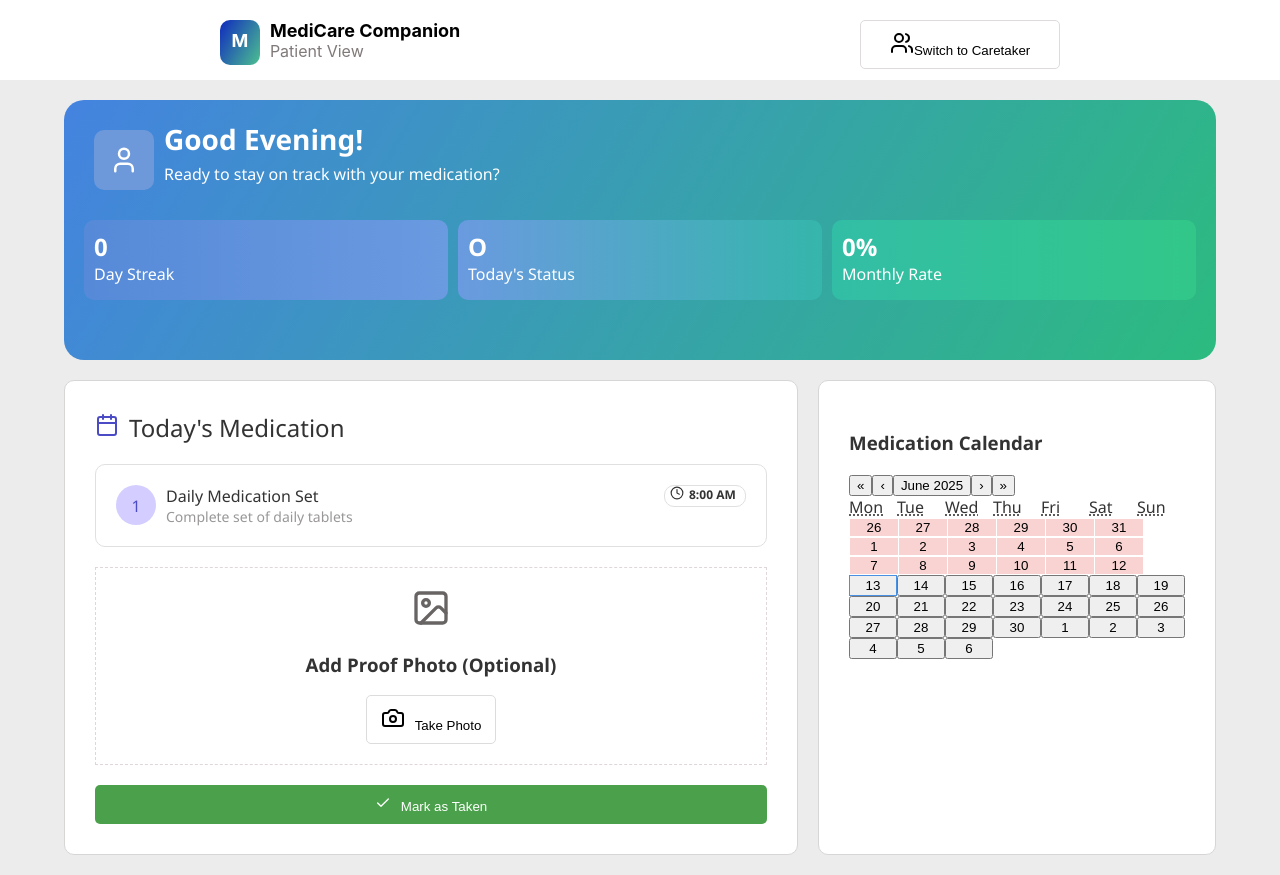
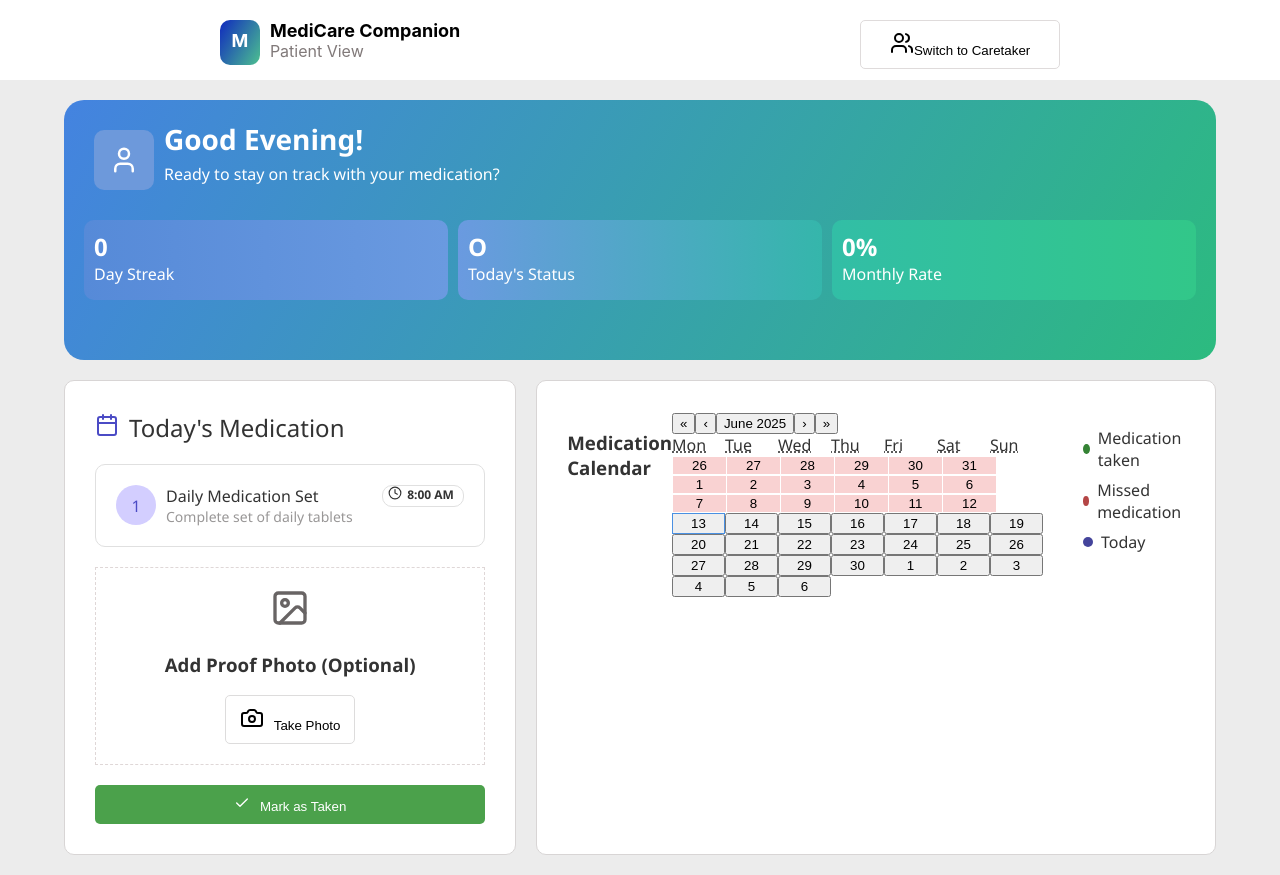
Before and after one commit to Naveed69/meds-buddy-check, a React (Create React App) app in the folder meds-buddy-check/: page / in a window 1280 px wide. Both pictures are taken after a click on the button "Continue as Patient". Built offline with nearby package versions, Linux system fonts and the light colour scheme.

Commit message:
completed recent activity

```diff
--- a/meds-buddy-check/src/Components/CaretakerDashboard.jsx
+++ b/meds-buddy-check/src/Components/CaretakerDashboard.jsx
@@ -7,15 +7,12 @@ import {
   Route,
   NavLink,
 } from "react-router-dom";
-import PatientDashboard from "./PatientDashboard";
-import { OnBording } from "./Onboarding";
 import Notifications from "./routes/Notifications";
 import Calenderview from "./routes/CalenderView";
 import RecentActivity from "./routes/RecentActivity";
 import Overview from "./routes/Overview";
 
 const CaretakerDashboard = () => {
-  //mock data
   const patientName = "Eleanor Thompson";
   const adherenceRate = 85;
   const currentStreak = 5;
--- a/meds-buddy-check/src/Components/Onboarding.css
+++ b/meds-buddy-check/src/Components/Onboarding.css
@@ -19,7 +19,6 @@
   font-size: 34px;
   text-align: center;
   font-weight: 700;
-  margin-bottom: -15px;
 }
 
 .moto-onboard {
--- a/meds-buddy-check/src/Components/PatientDashboard.css
+++ b/meds-buddy-check/src/Components/PatientDashboard.css
@@ -123,3 +123,29 @@
     height: 80px;
   }
 }
+
+.legend-list li {
+  display: flex;
+  align-items: center;
+  margin-bottom: 8px;
+}
+
+.dot {
+  height: 10px;
+  width: 10px;
+  border-radius: 50%;
+  display: inline-block;
+  margin-right: 8px;
+}
+
+.green {
+  background-color: rgb(53, 131, 53);
+}
+
+.red {
+  background-color: rgb(180, 70, 70);
+}
+
+.blue {
+  background-color: rgb(68, 68, 155);
+}
--- a/meds-buddy-check/src/Components/PatientDashboard.jsx
+++ b/meds-buddy-check/src/Components/PatientDashboard.jsx
@@ -110,6 +110,17 @@ const PatientDashboard = () => {
               return null;
             }}
           />
+          <ul className="legend-list">
+            <li>
+              <span className="dot green"></span>Medication taken
+            </li>
+            <li>
+              <span className="dot red"></span>Missed medication
+            </li>
+            <li>
+              <span className="dot blue"></span>Today
+            </li>
+          </ul>
         </div>
       </div>
     </div>
--- /dev/null
+++ b/meds-buddy-check/src/Components/Reacent-activity-Cards/Reacent-activity-Cards.css
@@ -0,0 +1,57 @@
+.reacent-card-container {
+  height: 60px;
+  border: 1px solid rgb(224, 221, 221);
+  border-radius: 5px;
+  display: flex;
+  margin: 10px;
+  padding: 10px;
+  text-align: center;
+  justify-content: space-between;
+}
+
+.taken {
+  padding: 10px;
+  background-color: rgb(215, 247, 215);
+  border-radius: 50%;
+  color: rgb(53, 146, 53);
+}
+
+.not-taken {
+  padding: 10px;
+
+  background-color: rgb(235, 213, 213);
+  border-radius: 50%;
+  color: rgb(196, 85, 85);
+}
+.date-time {
+  margin-left: 20px;
+  text-align: center;
+}
+.hasphoto-completed {
+  display: flex;
+  gap: 10px;
+}
+
+.has-photo {
+  border: 1px solid rgb(209, 201, 201);
+  border-radius: 20px;
+  display: flex;
+  gap: 5px;
+  font-size: 12px;
+  padding: 5px;
+}
+
+.completed {
+  background-color: rgb(229, 236, 234);
+  padding: 5px;
+  border-radius: 20px;
+  font-size: 12px;
+}
+
+.missed {
+  background-color: rgb(224, 75, 69);
+  padding: 5px;
+  border-radius: 20px;
+  font-size: 12px;
+  color: white;
+}
--- /dev/null
+++ b/meds-buddy-check/src/Components/Reacent-activity-Cards/Reacent-activity-Cards.jsx
@@ -0,0 +1,37 @@
+import "./Reacent-activity-Cards.css";
+import { format } from "date-fns";
+import { Check, TriangleAlert, Camera } from "lucide-react";
+const ReacentactivityCards = ({ date, taken, time, hasPhoto }) => {
+  return (
+    <div className="reacent-card-container">
+      <div>
+        {taken ? (
+          <Check className="taken" />
+        ) : (
+          <TriangleAlert className="not-taken" />
+        )}
+        <span className="date-time">
+          {format(new Date(date), "EEEE, MMMM d")}
+          <br />
+          {time ? <>Taken at {time}</> : <>Medication missed</>}
+        </span>
+      </div>
+      <div>
+        <div className="hasphoto-completed">
+          {hasPhoto ? (
+            <div className="has-photo">
+              <Camera style={{ height: "14px", width: "14px" }} /> photo
+            </div>
+          ) : (
+            <></>
+          )}
+          <p className={taken ? "completed" : "missed"}>
+            {taken ? "Completed" : "Missed"}
+          </p>
+        </div>
+      </div>
+    </div>
+  );
+};
+
+export default ReacentactivityCards;
--- /dev/null
+++ b/meds-buddy-check/src/Components/routes/CalenderView.css
@@ -0,0 +1,56 @@
+.legend-list li {
+  display: flex;
+  align-items: center;
+  margin-bottom: 8px;
+}
+
+.dot {
+  height: 10px;
+  width: 10px;
+  border-radius: 50%;
+  display: inline-block;
+  margin-right: 8px;
+}
+
+.green {
+  background-color: rgb(53, 131, 53);
+}
+
+.red {
+  background-color: rgb(180, 70, 70);
+}
+
+.blue {
+  background-color: rgb(68, 68, 155);
+}
+
+.calender-container-patient {
+  display: flex;
+  justify-content: space-between;
+  width: 95%;
+}
+
+.details {
+  width: 50%;
+}
+
+.details > p {
+  font-size: 16px;
+  font-weight: 500;
+}
+
+.details div {
+  margin-top: 10px;
+  display: flex;
+  flex-direction: column;
+  padding: 20px;
+  border: 1px solid rgb(202, 243, 215);
+  border-radius: 10px;
+  background-color: rgb(227, 236, 232);
+  color: rgb(61, 61, 167);
+}
+
+.details div span {
+  display: flex;
+  text-align: center;
+}
--- a/meds-buddy-check/src/Components/routes/CalenderView.jsx
+++ b/meds-buddy-check/src/Components/routes/CalenderView.jsx
@@ -1,7 +1,38 @@
+import { Clock } from "lucide-react";
+import Calendar from "react-calendar";
+import "./CalenderView.css";
+import { format, isToday, isBefore, startOfDay } from "date-fns";
 const Calenderview = () => {
   return (
     <>
-      <h1>Calender View</h1>
+      <div className="calender-container-patient">
+        <span>
+          <h3>Medication Calendar Overview</h3>
+          <div className="calender">
+            <Calendar className="react-calendar" />
+            <ul className="legend-list">
+              <li>
+                <span className="dot green"></span>Medication taken
+              </li>
+              <li>
+                <span className="dot red"></span>Missed medication
+              </li>
+              <li>
+                <span className="dot blue"></span>Today
+              </li>
+            </ul>
+          </div>
+        </span>
+        <div className="details">
+          <p>Details for June 23, 2025</p>
+          <div>
+            <span>
+              <Clock style={{ marginRight: "10px" }} /> Today
+            </span>
+            <p>Monitor Eleanor Thompson's medication status for today.</p>
+          </div>
+        </div>
+      </div>
     </>
   );
 };
--- /dev/null
+++ b/meds-buddy-check/src/Components/routes/RecentActivity.css
@@ -0,0 +1,5 @@
+.recent-container {
+  background-color: white;
+  padding: 20px;
+  border-radius: 10px;
+}
--- a/meds-buddy-check/src/Components/routes/RecentActivity.jsx
+++ b/meds-buddy-check/src/Components/routes/RecentActivity.jsx
@@ -1,7 +1,30 @@
+import ReacentactivityCards from "../Reacent-activity-Cards/Reacent-activity-Cards";
+import "./RecentActivity.css";
 const RecentActivity = () => {
+  const recentActivity = [
+    { date: "2024-06-10", taken: true, time: "8:30 AM", hasPhoto: true },
+    { date: "2024-06-09", taken: true, time: "8:15 AM", hasPhoto: false },
+    { date: "2024-06-08", taken: false, time: null, hasPhoto: false },
+    { date: "2024-06-07", taken: true, time: "8:45 AM", hasPhoto: true },
+    { date: "2024-06-06", taken: true, time: "8:20 AM", hasPhoto: false },
+  ];
   return (
     <>
-      <h1>Recent Activity</h1>
+      <div className="recent-container">
+        <p style={{ fontSize: "24px", fontWeight: "500" }}>
+          Recent Medication Activity
+        </p>
+        {recentActivity.map((item) => {
+          return (
+            <ReacentactivityCards
+              date={item.date}
+              taken={item.taken}
+              time={item.time}
+              hasPhoto={item.hasPhoto}
+            />
+          );
+        })}
+      </div>
     </>
   );
 };
```
